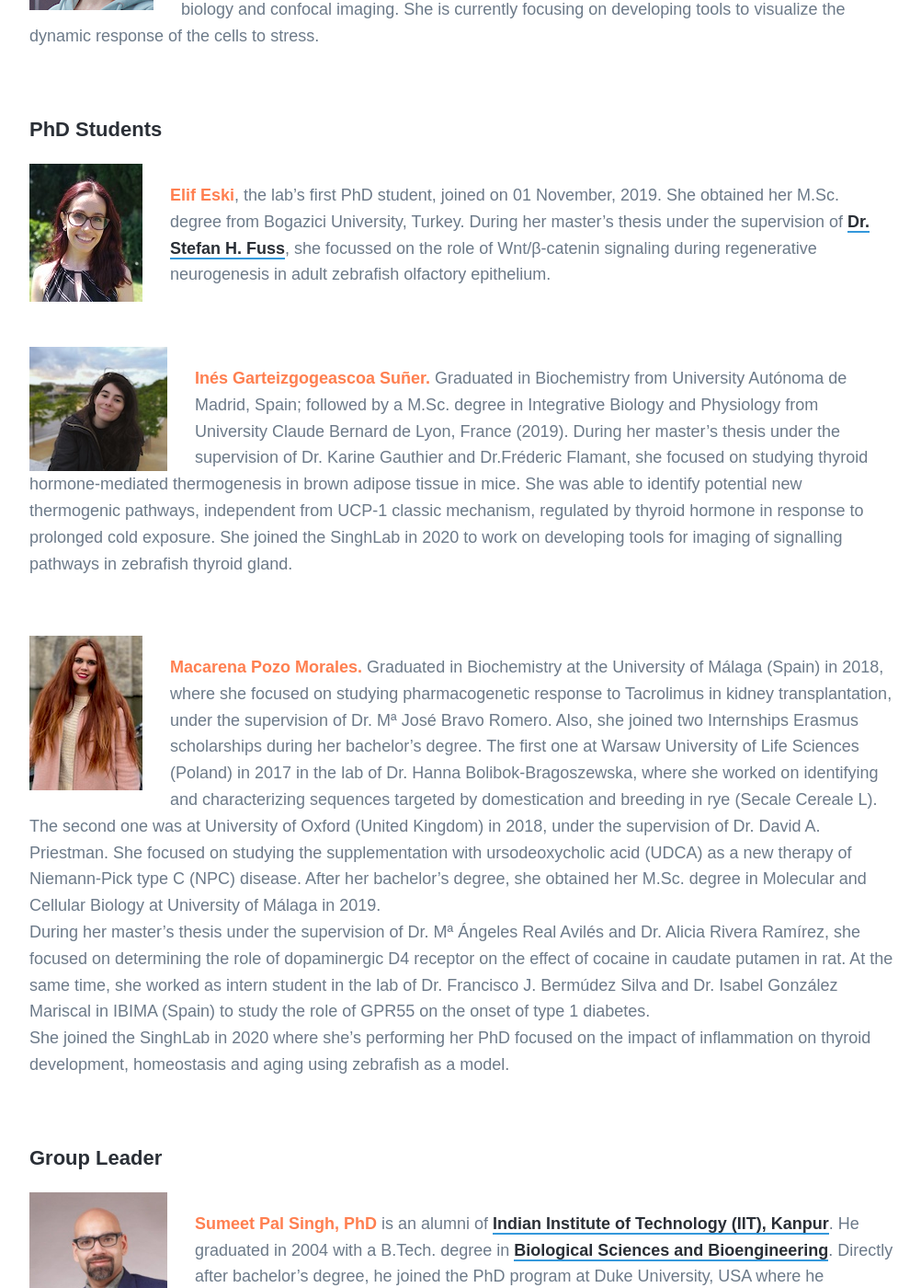
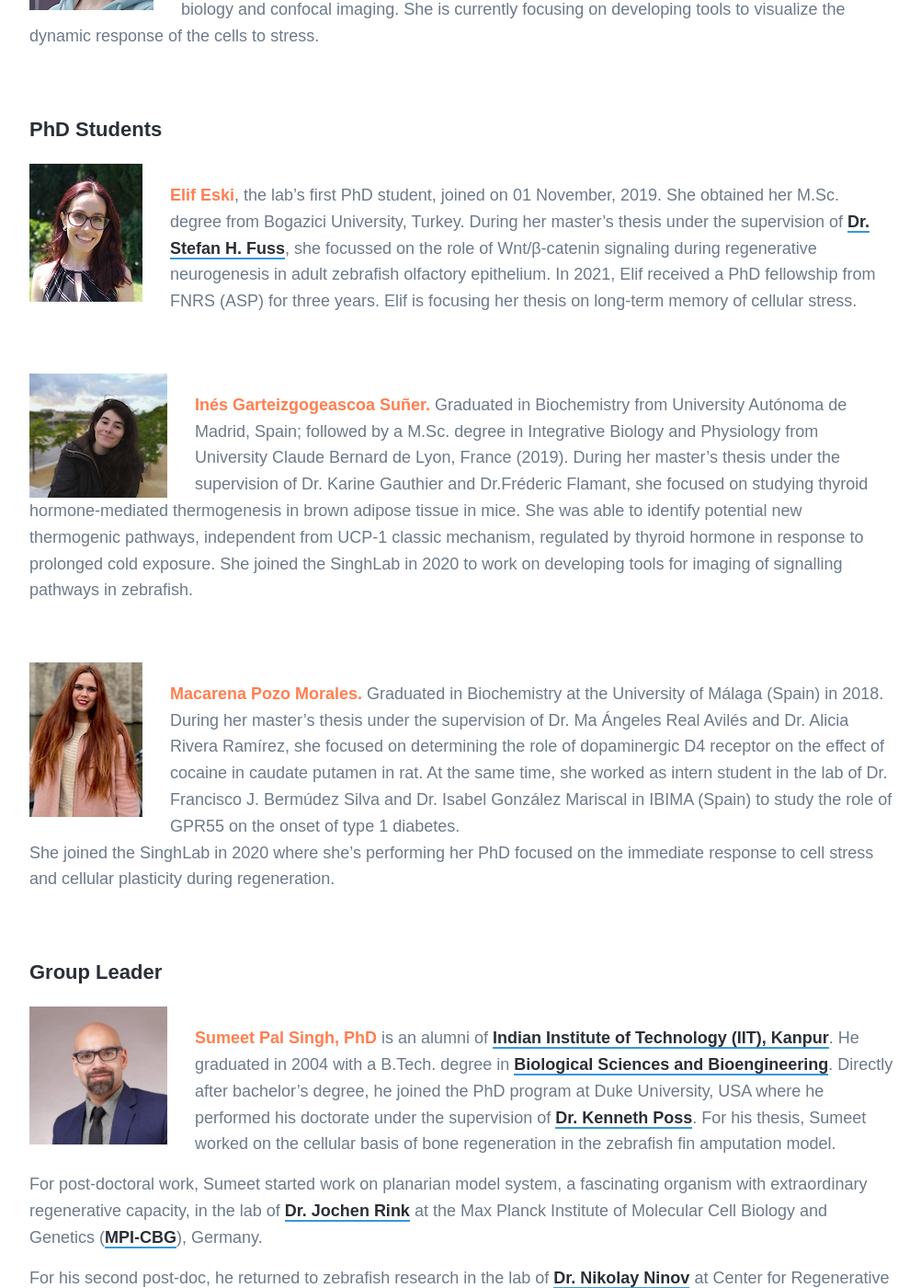
Before and after one commit to sumeetpalsingh/sumeetpalsingh.github.io, a Jekyll site: the page built from _pages/members.md, in a window 1280 px wide and 1400 px high, scrolled down 1448 px. Shown: the whole window at 92% size, without its empty margins (138-1140 px from the left). Built offline with Jekyll 4.4.1, drawn with Linux system fonts in a browser that asks for light colours; nearby versions of some CDN libraries; some web fonts are replaced.

Commit message:
Update members.md

```diff
--- a/_pages/members.md
+++ b/_pages/members.md
@@ -19,21 +19,22 @@ featured_image: /images/demo/members.jpg
 #### PhD Students
 <img src="/images/members/Elif.jpg" alt="Elif" style="float:left;width:123px;height:150px;margin:-20px 30px 0px 0px">
 
-<span style="color:coral">**Elif Eski**</span>, the lab's first PhD student, joined on 01 November, 2019. She obtained her M.Sc. degree from Bogazici University, Turkey. During her master's thesis under the supervision of [Dr. Stefan H. Fuss](http://neurobio.boun.edu.tr/), she focussed on the role of Wnt/β-catenin signaling during regenerative neurogenesis in adult zebrafish olfactory epithelium.
+<span style="color:coral">**Elif Eski**</span>, the lab's first PhD student, joined on 01 November, 2019. She obtained her M.Sc. degree from Bogazici University, Turkey. During her master's thesis under the supervision of [Dr. Stefan H. Fuss](http://neurobio.boun.edu.tr/), she focussed on the role of Wnt/β-catenin signaling during regenerative neurogenesis in adult zebrafish olfactory epithelium. In 2021, Elif received a PhD fellowship from FNRS (ASP) for three years. Elif is focusing her thesis on long-term memory of cellular stress.
 
 <br/>
 
 <img src="/images/members/Ines.jpg" alt="Ines" style="float:left;width:150px;height:135px;margin:-20px 30px 0px 0px">
 
-<span style="color:coral">**Inés Garteizgogeascoa Suñer.**</span> Graduated in Biochemistry from University Autónoma de Madrid, Spain; followed by a M.Sc. degree in Integrative Biology and Physiology from University Claude Bernard de Lyon, France (2019). During her master’s thesis under the supervision of Dr. Karine Gauthier and Dr.Fréderic Flamant, she focused on studying thyroid hormone-mediated thermogenesis in brown adipose tissue in mice. She was able to identify potential new thermogenic pathways, independent from UCP-1 classic mechanism, regulated by thyroid hormone in response to prolonged cold exposure. She joined the SinghLab in 2020 to work on developing tools for imaging of signalling pathways in zebrafish thyroid gland.
+<span style="color:coral">**Inés Garteizgogeascoa Suñer.**</span> Graduated in Biochemistry from University Autónoma de Madrid, Spain; followed by a M.Sc. degree in Integrative Biology and Physiology from University Claude Bernard de Lyon, France (2019). During her master’s thesis under the supervision of Dr. Karine Gauthier and Dr.Fréderic Flamant, she focused on studying thyroid hormone-mediated thermogenesis in brown adipose tissue in mice. She was able to identify potential new thermogenic pathways, independent from UCP-1 classic mechanism, regulated by thyroid hormone in response to prolonged cold exposure. She joined the SinghLab in 2020 to work on developing tools for imaging of signalling pathways in zebrafish.
 
 <br/>
 
 <img src="/images/members/Macarena.jpeg" alt="Macarena" style="float:left;width:123px;height:168px;margin:-20px 30px 0px 0px">
 
-<span style="color:coral">**Macarena Pozo Morales.**</span> Graduated in Biochemistry at the University of Málaga (Spain) in 2018, where she focused on studying pharmacogenetic response to Tacrolimus in kidney transplantation, under the supervision of Dr. Mª José Bravo Romero. Also, she joined two Internships Erasmus scholarships during her bachelor’s degree. The first one at Warsaw University of Life Sciences (Poland) in 2017 in the lab of Dr. Hanna Bolibok-Bragoszewska, where she worked on identifying and characterizing sequences targeted by domestication and breeding in rye (Secale Cereale L). The second one was at University of Oxford (United Kingdom) in 2018, under the supervision of Dr. David A. Priestman. She focused on studying the supplementation with ursodeoxycholic acid (UDCA) as a new therapy of Niemann-Pick type C (NPC) disease. After her bachelor’s degree, she obtained her M.Sc. degree in Molecular and Cellular Biology at University of Málaga in 2019. <br/>
-During her master’s thesis under the supervision of Dr. Mª Ángeles Real Avilés and Dr. Alicia Rivera Ramírez, she focused on determining the role of dopaminergic D4 receptor on the effect of cocaine in caudate putamen in rat. At the same time, she worked as intern student in the lab of Dr. Francisco J. Bermúdez Silva and Dr. Isabel González Mariscal in IBIMA (Spain) to study the role of GPR55 on the onset of type 1 diabetes. <br/>
-She joined the SinghLab in 2020 where she’s performing her PhD focused on the impact of inflammation on thyroid development, homeostasis and aging using zebrafish as a model.
+<span style="color:coral">**Macarena Pozo Morales.**</span> Graduated in Biochemistry at the University of Málaga (Spain) in 2018. During her master’s thesis under the supervision of Dr. Ma Ángeles Real Avilés and Dr. Alicia Rivera Ramírez, she focused on determining the role of dopaminergic D4 receptor on the effect of cocaine in caudate putamen in rat. At the same time, she worked as intern student in the lab of Dr. Francisco J. Bermúdez Silva and Dr. Isabel González Mariscal in IBIMA (Spain) to study the role of GPR55 on the onset of type 1 diabetes. <br/>
+She joined the SinghLab in 2020 where she’s performing her PhD focused on the immediate response to cell stress and cellular plasticity during regeneration.
+<!--, where she focused on studying pharmacogenetic response to Tacrolimus in kidney transplantation, under the supervision of Dr. Ma José Bravo Romero. Also, she joined two Internships Erasmus scholarships during her bachelor’s degree: 1. At Warsaw University of Life Sciences (Poland) in 2017 in the lab of Dr. Hanna Bolibok-Bragoszewska, where she worked on identifying and characterizing sequences targeted by domestication and breeding in rye (Secale Cereale L); 2. At University of Oxford (United Kingdom) in 2018, under the supervision of Dr. David A. Priestman. She focused on studying the supplementation with ursodeoxycholic acid (UDCA) as a new therapy of Niemann-Pick type C (NPC) disease. After her bachelor’s degree, she obtained her M.Sc. degree in Molecular and Cellular Biology at University of Málaga in 2019. <br/>-->
+
 
 <br/>
 
```
